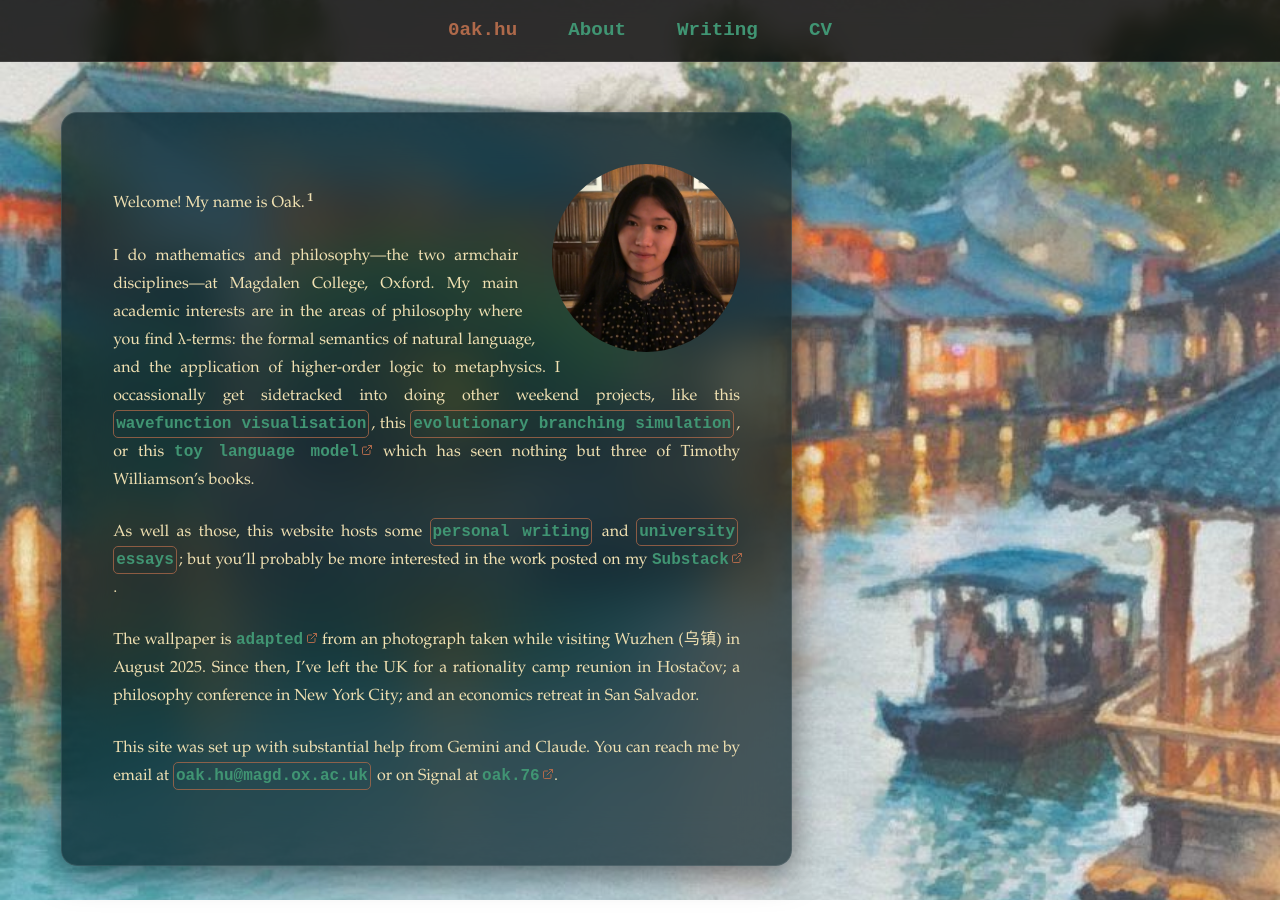
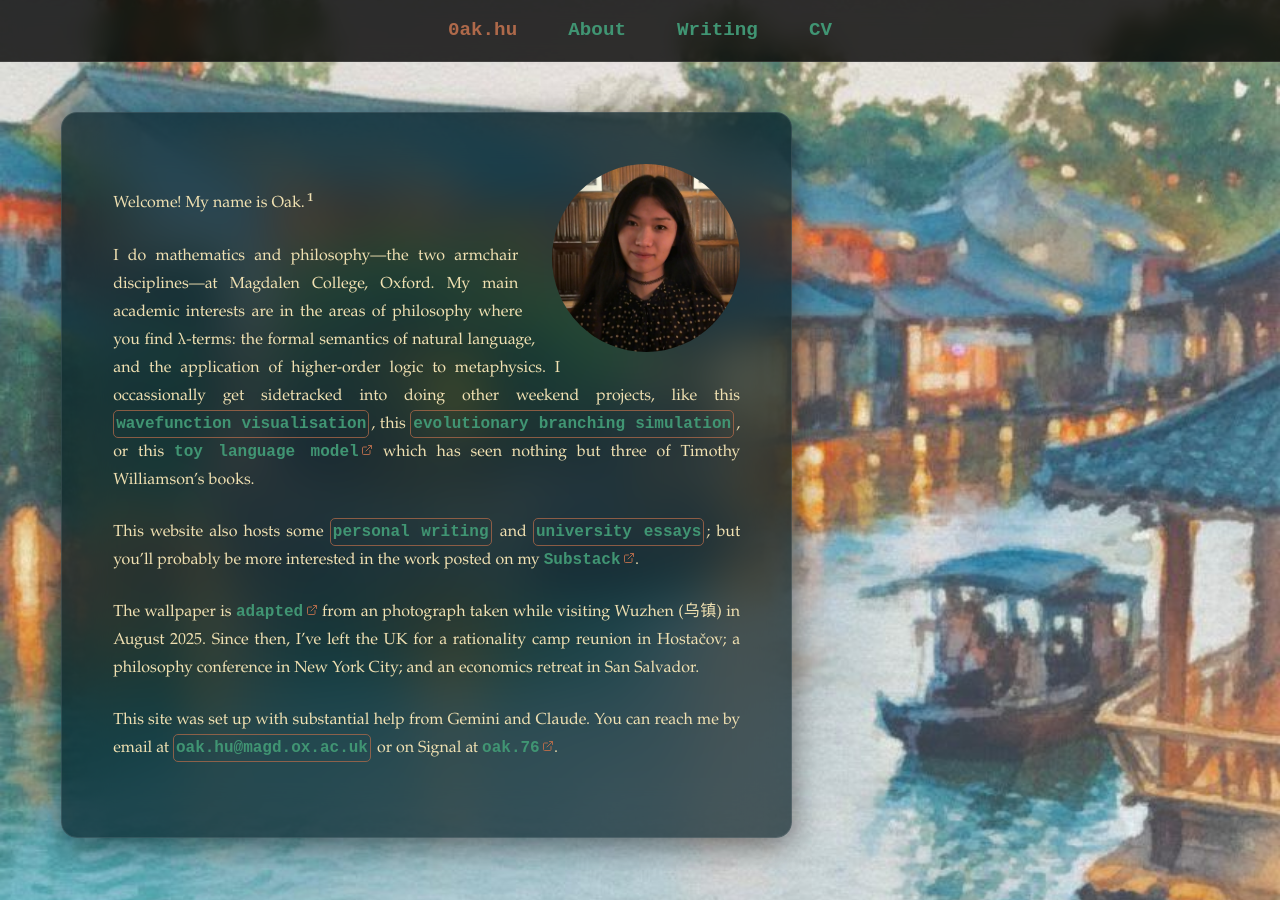
Before and after one commit to oak-hu/oak-hu.github.io, a Jekyll site: the page built from index.md, in a window 1280 px wide. Built offline with Jekyll 4.4.1, drawn with Linux system fonts in a browser that asks for light colours; some web fonts are replaced.

Commit message:
Update index.md

```diff
--- a/index.md
+++ b/index.md
@@ -10,7 +10,7 @@
 
 I do mathematics and philosophy—the two armchair disciplines—at Magdalen College, Oxford. My main academic interests are in the areas of philosophy where you find λ-terms: the formal semantics of natural language, and the application of higher-order logic to metaphysics. I occassionally get sidetracked into doing other weekend projects, like this [wavefunction visualisation](/schrodinger/spirals), this [evolutionary branching simulation](/anisogamy/simulation), or this [toy language model](https://substack.com/@offhandquibbles/note/c-153216383) which has seen nothing but three of Timothy Williamson's books.
 
-As well as those, this website hosts some [personal writing](/about) and [university essays](/writing/); but you'll probably be more interested in the work posted on my [Substack](https://offhandquibbles.substack.com/).
+This website also hosts some [personal writing](/about) and [university essays](/writing/); but you'll probably be more interested in the work posted on my [Substack](https://offhandquibbles.substack.com/).
 
 The wallpaper is [adapted](https://en.wikipedia.org/wiki/Nano_Banana) from an photograph taken while visiting Wuzhen (<cjk>乌镇</cjk>) in August 2025. Since then, I've left the UK for a rationality camp reunion in Hostačov; a philosophy conference in New York City; and an economics retreat in San Salvador.
 
```
